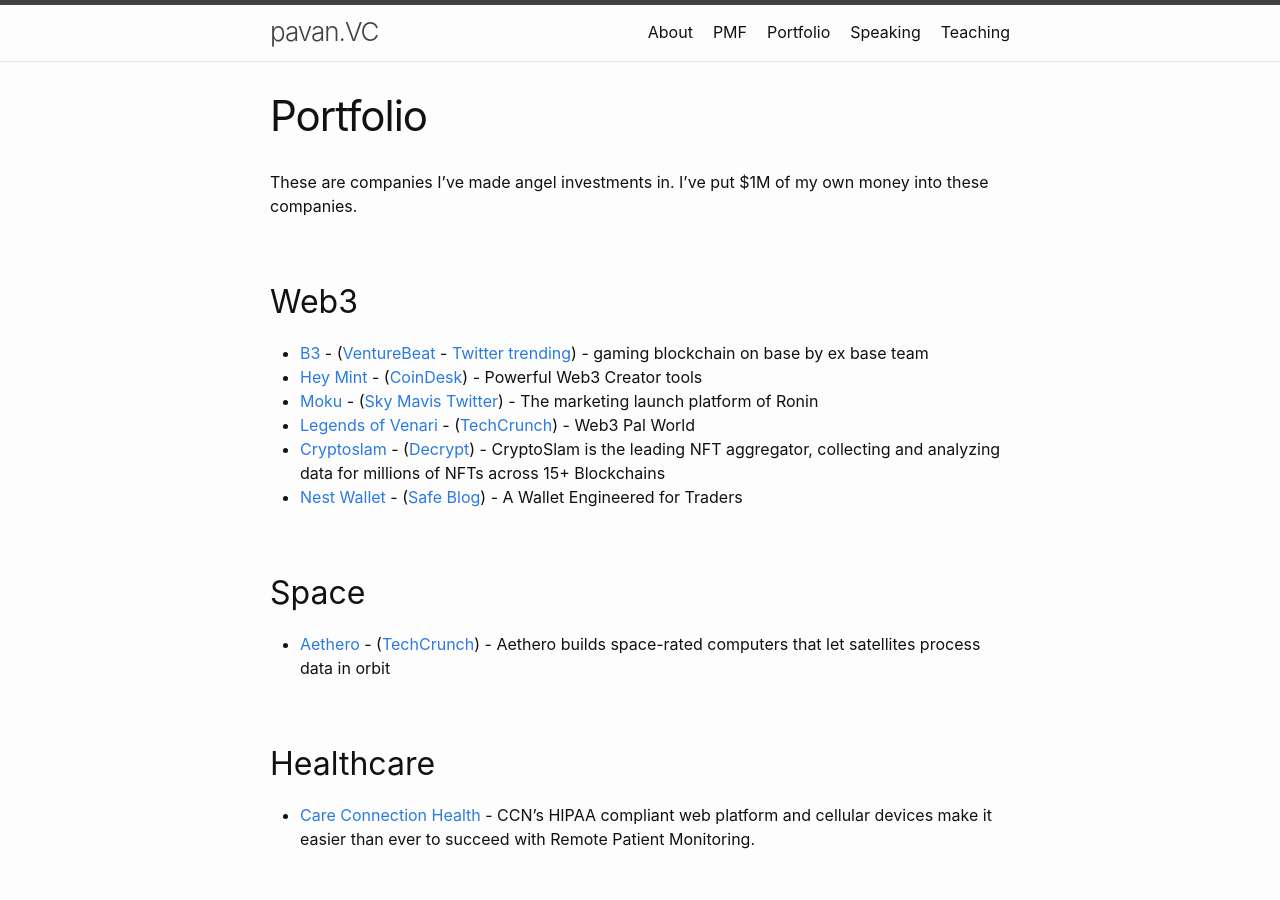
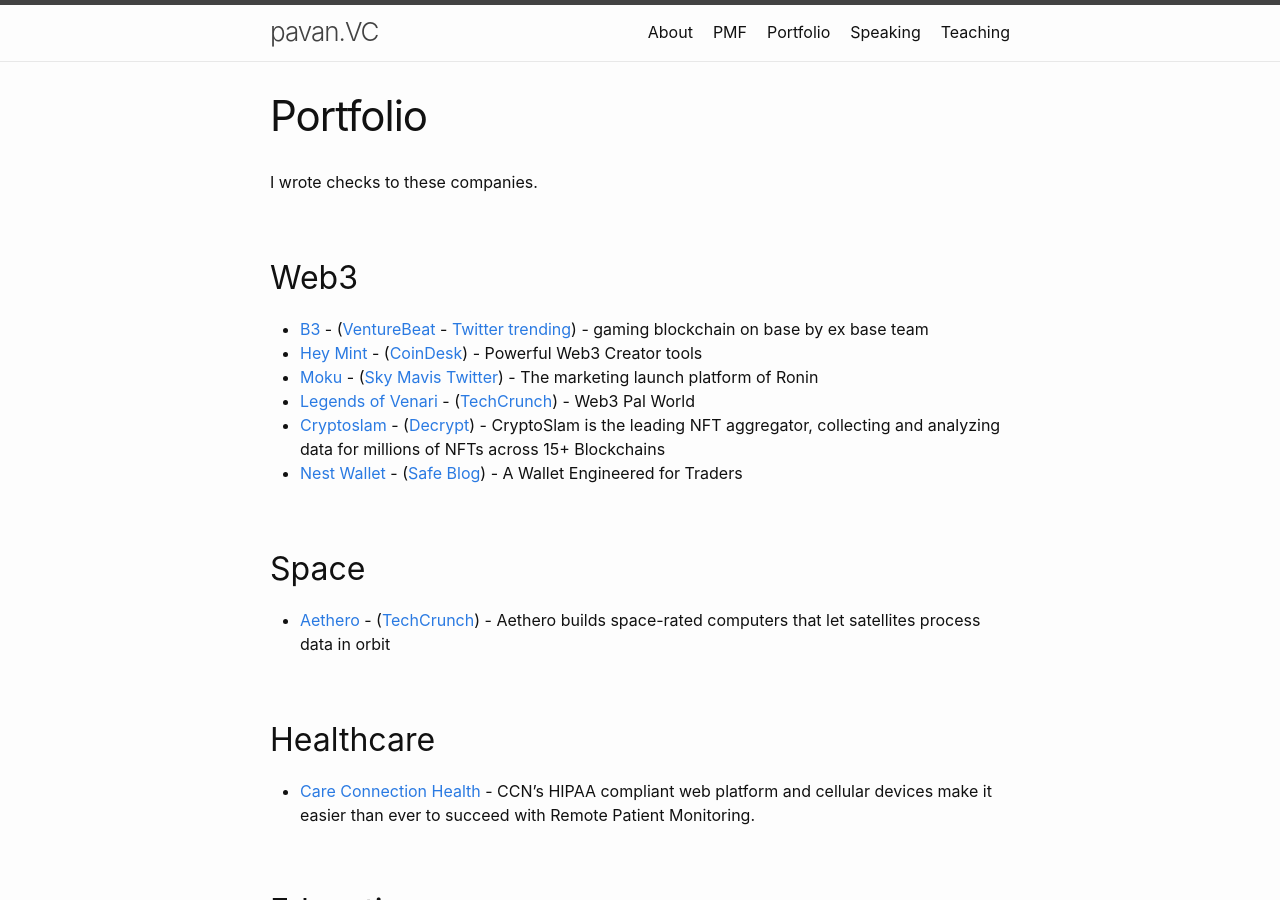
Before and after one commit to katpavan/katpavan.github.io, a Jekyll site: the page built from portfolio.md, in a window 1280 px wide and 900 px high. Built offline with Jekyll 4.4.1, drawn with Linux system fonts in a browser that asks for light colours.

Commit message:
Update portfolio.md

```diff
--- a/portfolio.md
+++ b/portfolio.md
@@ -4,7 +4,7 @@
 permalink: /portfolio/
 ---
 
-These are companies I've made angel investments in. I've put $1M of my own money into these companies.
+I wrote checks to these companies.
 
 ## Web3
 
```
